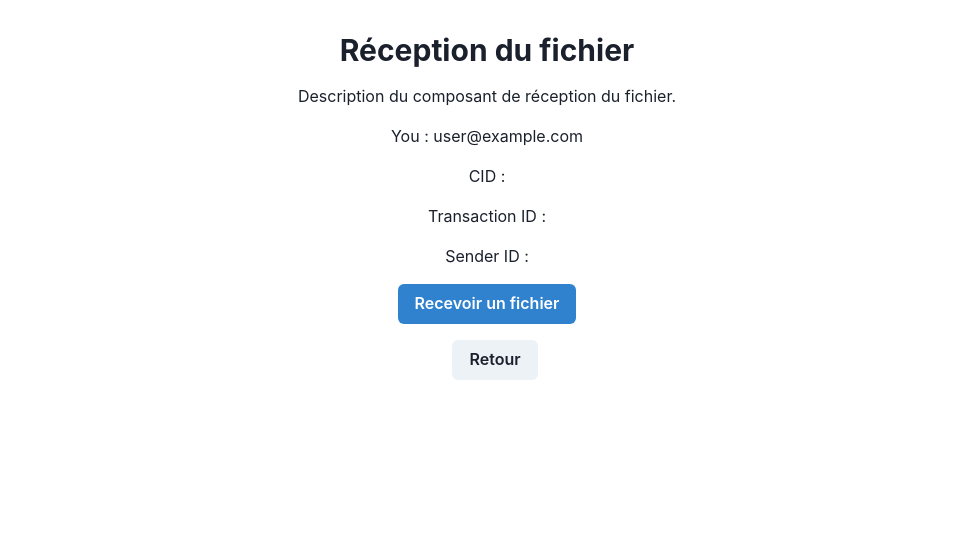
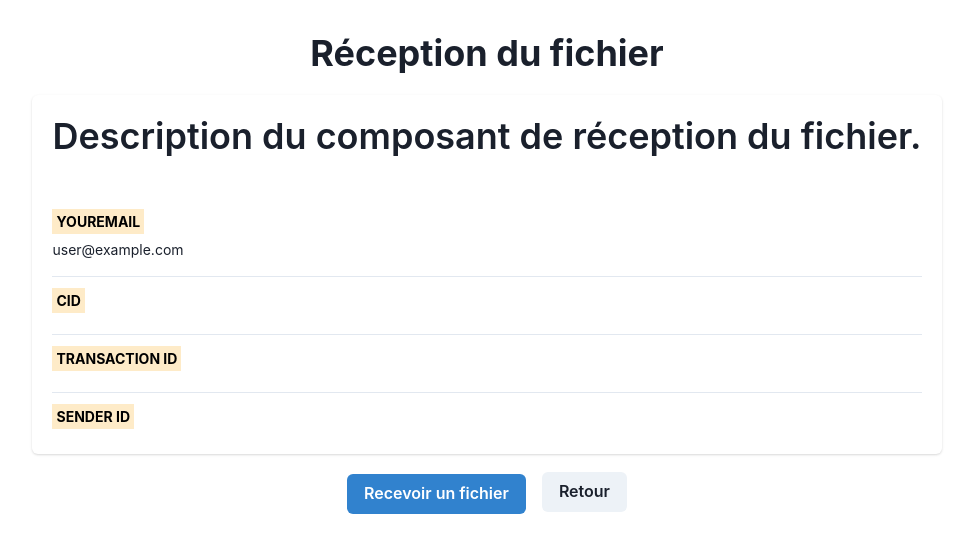
Before and after one commit to lerbix/SmartFlow-Blockchain-Cardano, a React (Vite) app in the folder cardano-front/: page /receive-file2 in a window 1280 px wide. Shown: the top 552 px of the page, without its empty margins (153-1126 px from the left). Built offline with nearby package versions, Linux system fonts and the light colour scheme; no server answers; sample sign-in values are in the browser's storage.

Commit message:
Fix ReceiveFile.jsx Display

```diff
--- a/cardano-front/src/components/SendFile/ReceiveFile.jsx
+++ b/cardano-front/src/components/SendFile/ReceiveFile.jsx
@@ -1,5 +1,17 @@
 import {useParams, useSearchParams} from "react-router-dom";
-import {Box, Button, Center, Spinner, Heading, Link, Text, useToast} from "@chakra-ui/react";
+import {
+    Card,
+    Box,
+    Button,
+    Center,
+    Spinner,
+    Heading,
+    Link,
+    Text,
+    useToast,
+    CardHeader,
+    StackDivider, CardBody, Stack, Flex, Highlight
+} from "@chakra-ui/react";
 import axios from "axios";
 import React, {useEffect, useRef, useState} from "react";
 import { getAuth, onAuthStateChanged } from 'firebase/auth';
@@ -85,15 +97,15 @@ const FileReceiver = () => {
     };
 
     return (
-        <Box>
-            <Center>
-                <Heading as="h2" size="lg" mb={4}>
-                    Réception du fichier
+        <div>
+            <Heading>Réception du fichier</Heading>
+        <Card mt={5}>
+            <CardHeader>
+                <Heading textAlign="left" mb={4} fontWeight={"semibold"}>
+                    Description du composant de réception du fichier.
                 </Heading>
-            </Center>
-            <Text textAlign="center" mb={4}>
-                Description du composant de réception du fichier.
-            </Text>
+            </CardHeader>
+
 
             {isLoading && <Spinner
                 thickness='4px'
@@ -105,25 +117,54 @@ const FileReceiver = () => {
 
 
             {user && (<>
-                <Text textAlign="center" mb={4}>
-                You : {user.email}
+                <CardBody textAlign="left">
+                    <Stack divider={<StackDivider />} spacing='4'>
+                        <Box>
+                            <Heading size='xs' textTransform='uppercase'>
+                                <Highlight query='YOUREMAIL' styles={{ px: '1', py: '1', bg: 'orange.100' }}>YourEmail</Highlight>
+                            </Heading>
+                            <Text pt='2' fontSize='sm'>
+                                {user.email}
                             </Text>
+                        </Box>
 
-                <Text textAlign="center" mb={4}>
-                CID : {cid}
+                        <Box>
+                            <Heading size='xs' textTransform='uppercase'>
+                                <Highlight query='CID' styles={{ px: '1', py: '1', bg: 'orange.100' }}>CID </Highlight>                           </Heading>
+                            <Text pt='2' fontSize='sm'>
+                                {cid}
                             </Text>
+                        </Box>
 
-                <Text textAlign="center" mb={4}>
-                Transaction ID : {tx}
+                        <Box>
+                            <Heading size='xs' textTransform='uppercase'>
+                                <Highlight query='Transaction ID' styles={{ px: '1', py: '1', bg: 'orange.100' }}>Transaction ID</Highlight>                            </Heading>
+                            <Text pt='2' fontSize='sm'>
+                                {tx}
                             </Text>
-                <Text textAlign="center" mb={4}>
-                Sender ID : {uuidSender}
+                        </Box>
+
+                        <Box>
+                            <Heading size='xs' textTransform='uppercase'>
+                                <Highlight query='Sender ID' styles={{ px: '1', py: '1', bg: 'orange.100' }}> Sender ID </Highlight>
+                            </Heading>
+                            <Text pt='2' fontSize='sm'>
+                                {uuidSender}
                             </Text>
+                        </Box>
+
+                    </Stack>
+                </CardBody>
+
             {/* Add the hidden anchor tag */}
                 <a href={downloadLink} ref={hiddenDownloadLink} download style={{ display: 'none' }}></a>
 
+            </>)
+            }
+        </Card>
+            <Flex alignItems="center" justifyContent="center">
             <Center>
-                <Button onClick={handleFileReceive} colorScheme="blue">
+                <Button onClick={handleFileReceive} colorScheme="blue" mt={5}>
                     {isLoading ? (
                         <Spinner size="sm" mr="2" />
                     ) : (
@@ -131,15 +172,15 @@ const FileReceiver = () => {
                     )}
                 </Button>
             </Center>
-            </>)
-            }
             {!isLoading && (
                 <Button mt={4} ml={4} colorScheme="gray" onClick={() => window.location.href = "/dashboard"}>
                     Retour
                 </Button>
             )}
+            </Flex>
 
-        </Box>
+
+    </div>
     );
 };
 
```
Lines whose indentation alone changed are shown as unchanged.
